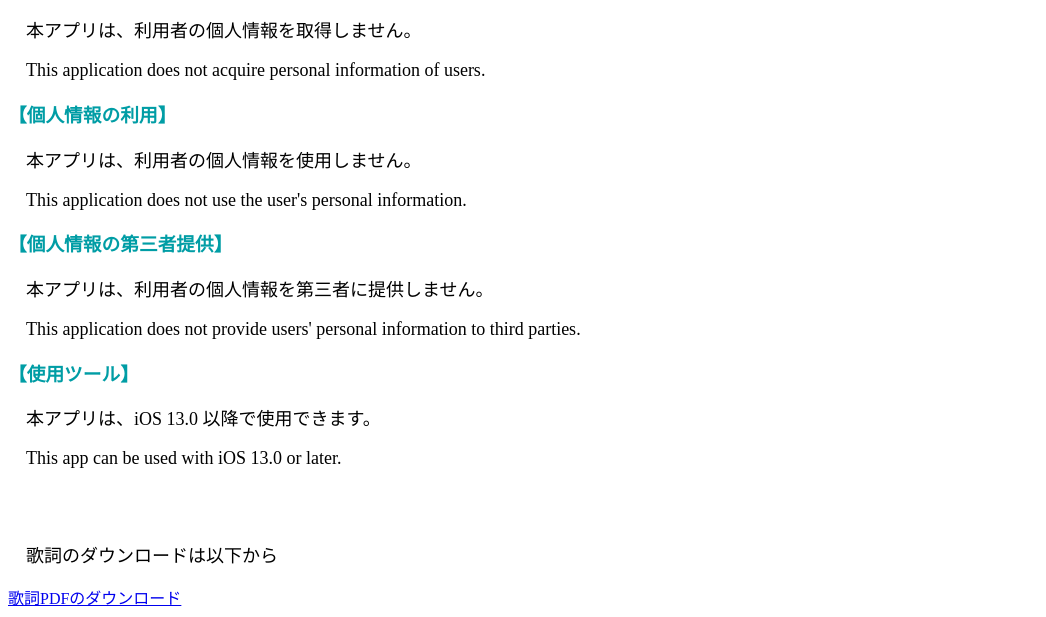
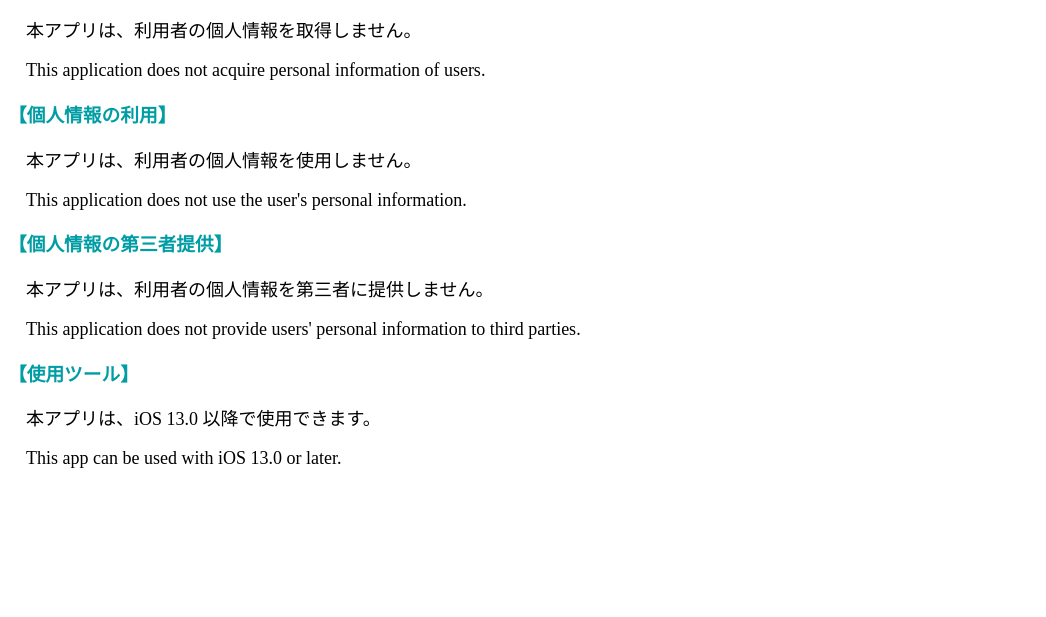
Before and after one commit to Kogera-star/newmaster3, a plain HTML site: page index.html in a window 1280 px wide. Shown: the part 509-1126 px from the top of the page, without its empty margins (0-1046 px from the left). After the commit the page ends 996 px from the top, so only its background shows below. Drawn offline with Linux system fonts and the light colour scheme.

Commit message:
Update index.html

```diff
--- a/index.html
+++ b/index.html
@@ -61,11 +61,6 @@
         <h3 id="title2" align="left">【使用ツール】</h3>
         <p id="title3" align="left">本アプリは、iOS 13.0 以降で使用できます。</p>
         <p id="title3" align="left">This app can be used with iOS 13.0 or later.</p>
-        <br>
-        <br>
-        <p id="title3" align="lef">歌詞のダウンロードは以下から</p>
-        <a href="./lyrics.pdf" download="歌詞.pdf">歌詞PDFのダウンロード</a>
-        <br>
     </div>
 </body>
 </html>
```
